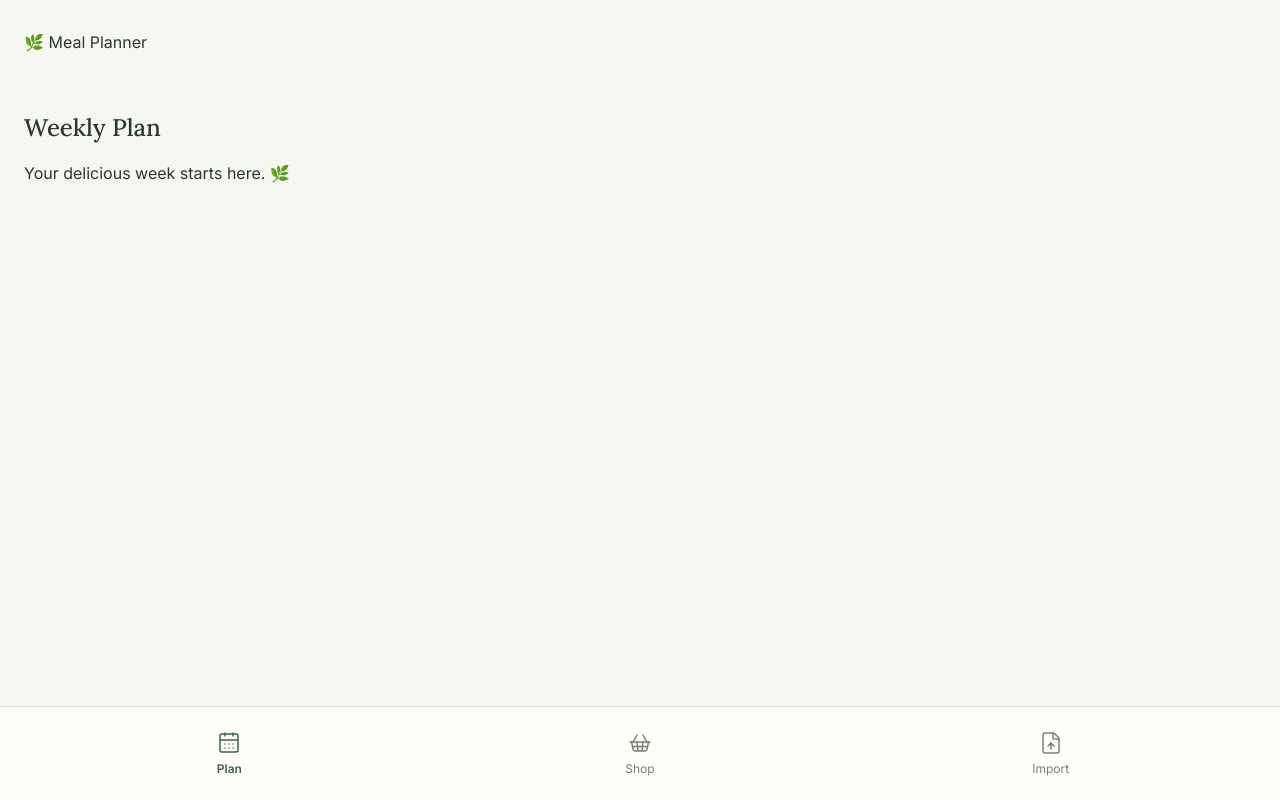
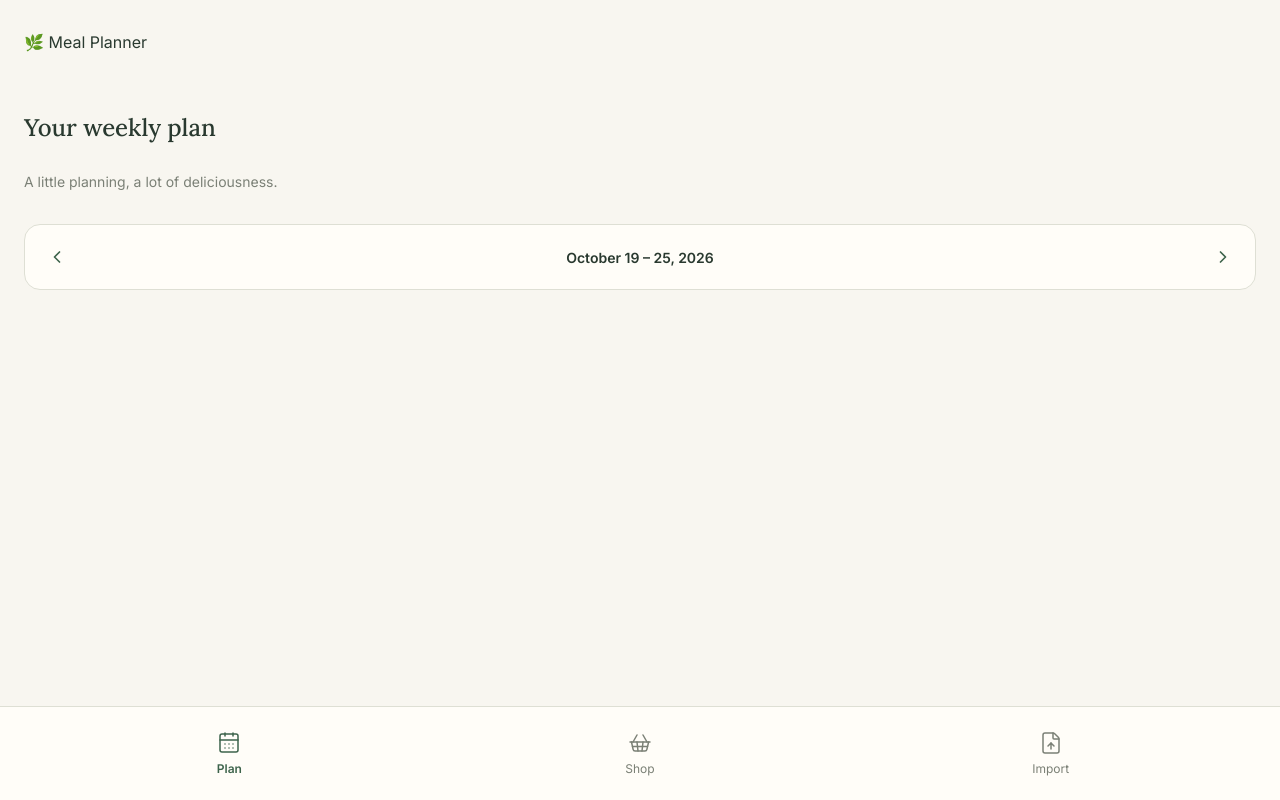
Before and after one commit to codebaseeden/mealplaner, a React (Vite) app: page / in a window 1280 px wide. Both pictures are taken after a click on the button "Plan". Built offline with nearby package versions, Linux system fonts and the light colour scheme.

Commit message:
feat: add weekly plan header and week navigation

```diff
--- /dev/null
+++ b/src/pages/WeeklyPlan.module.css
@@ -0,0 +1,76 @@
+.page {
+  display: flex;
+  flex-direction: column;
+  gap: 32px;
+}
+
+.header {
+  display: flex;
+  flex-direction: column;
+  gap: 8px;
+}
+
+.title {
+  margin: 0;
+
+  color: var(--color-text);
+  font-family: var(--font-heading);
+  font-size: 28px;
+  font-weight: 600;
+  line-height: 1.3;
+}
+
+.description {
+  margin: 0;
+
+  color: var(--color-text-secondary);
+  font-size: 14px;
+  line-height: 1.5;
+}
+
+.weekNavigation {
+  display: grid;
+  grid-template-columns: 40px minmax(0, 1fr) 40px;
+  align-items: center;
+  gap: 8px;
+
+  padding: 12px;
+  background-color: var(--color-surface);
+  border: 1px solid var(--color-border);
+  border-radius: 16px;
+}
+
+.weekLabel {
+  color: var(--color-text);
+  font-family: var(--font-body);
+  font-size: 14px;
+  font-weight: 600;
+  text-align: center;
+}
+
+.weekButton {
+  display: flex;
+  align-items: center;
+  justify-content: center;
+
+  width: 40px;
+  height: 40px;
+
+  padding: 0;
+  border: none;
+  border-radius: 10px;
+
+  background-color: transparent;
+  color: var(--color-primary);
+
+  cursor: pointer;
+}
+
+.weekButton:hover {
+  background-color: var(--color-primary-light);
+}
+
+.weekButton:focus-visible {
+  outline: 2px solid var(--color-primary);
+  outline-offset: 2px;
+}
--- a/src/pages/WeeklyPlan.tsx
+++ b/src/pages/WeeklyPlan.tsx
@@ -1,8 +1,40 @@
+import { ChevronLeft, ChevronRight } from 'lucide-react'
+
+import styles from './WeeklyPlan.module.css'
+
 function WeeklyPlan() {
   return (
-    <section aria-labelledby="weekly-plan-title">
-      <h1 id="weekly-plan-title">Weekly Plan</h1>
-      <p>Your delicious week starts here. 🌿</p>
+    <section className={styles.page} aria-labelledby="weekly-plan-title">
+
+        <header className={styles.header}>
+            <h1 id="weekly-plan-title">Your weekly plan</h1>
+            <p className={styles.description}>
+                A little planning, a lot of deliciousness.
+            </p>
+        </header>
+
+        <div className={styles.weekNavigation} aria-label="Week navigation">
+            <button
+                type="button"
+                className={styles.weekButton}
+                aria-label="Previous week"
+            >
+                <ChevronLeft size={20} />
+            </button>
+
+            <span className={styles.weekLabel}>
+                October 19 – 25, 2026
+            </span>
+
+            <button
+                type="button"
+                className={styles.weekButton}
+                aria-label="Next week"
+            >
+                <ChevronRight size={20} />
+            </button>
+        </div>
+
     </section>
   )
 }
```
